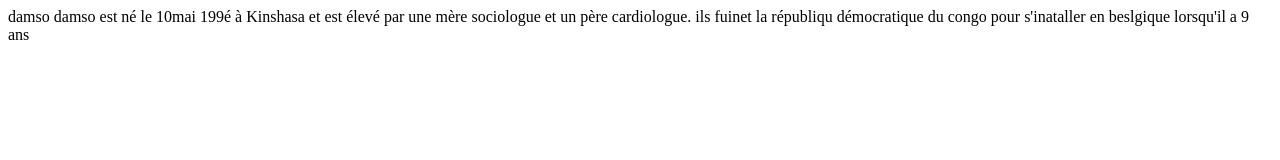
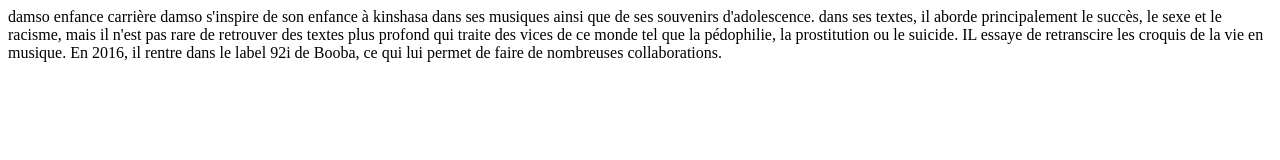
Before and after one commit to orakashi/fanpage, a plain HTML site: page index.html in a window 1280 px wide. Drawn offline with Linux system fonts and the light colour scheme.

Commit message:
Update index.html

```diff
--- a/index.html
+++ b/index.html
@@ -1,3 +1,10 @@
+<html>
 <head>damso</head>
 <title>biographie</title>
-<body>damso est né le 10mai 199é à Kinshasa et est élevé par une mère sociologue et un père cardiologue. ils fuinet la républiqu démocratique du congo pour s'inataller en beslgique lorsqu'il a 9 ans</body></body>
+<body>enfance
+    carrière
+    damso s'inspire de son enfance à kinshasa dans ses musiques ainsi que de ses souvenirs d'adolescence.
+    dans ses textes, il aborde principalement le succès, le sexe et le racisme, mais il n'est pas rare de retrouver des textes plus profond qui traite des vices de ce monde tel que la pédophilie, la prostitution
+    ou le suicide. IL essaye de retranscire les croquis de la vie en musique.
+    En 2016, il rentre dans le label 92i de Booba, ce qui lui permet de faire de nombreuses
+    collaborations.
```
